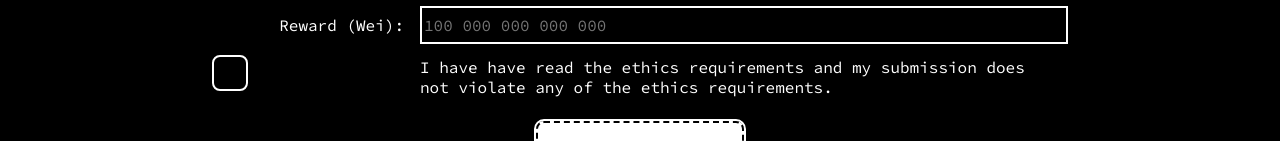
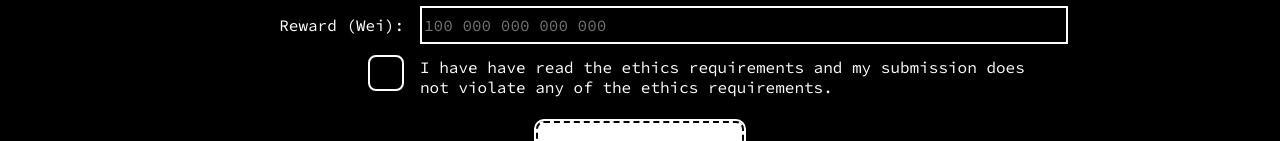
Before and after one commit to peterparker303e24/Base, a website: page TheDarkKnight/Frontend/pages/validatorTask/addValidatorTask.html in a window 1280 px wide. Shown: the part 552-693 px from the top of the page. Drawn offline with Linux system fonts and the light colour scheme; files that its build step writes are made by us from their sources.

Commit message:
Fixed checkbox display.

```diff
--- a/TheDarkKnight/Frontend/pages/validatorTask/addValidatorTask.html
+++ b/TheDarkKnight/Frontend/pages/validatorTask/addValidatorTask.html
@@ -58,7 +58,7 @@
                 <div id="reward" class="right-align">Reward (Wei): </div>
                 <input type="text" id="reward-input" class="input-line medium-text left-align parameters-input-size"
                     placeholder="100 000 000 000 000">
-                <div id="checkbox" class="checkbox border-button large-text small-padding"></div>
+                <div id="checkbox" class="checkbox border-button large-text small-padding right"></div>
                 <div class="medium-text parameters-input-size left-align">I have have read the ethics requirements and
                     my submission does not violate any of the ethics requirements.</div>
             </div>
```
